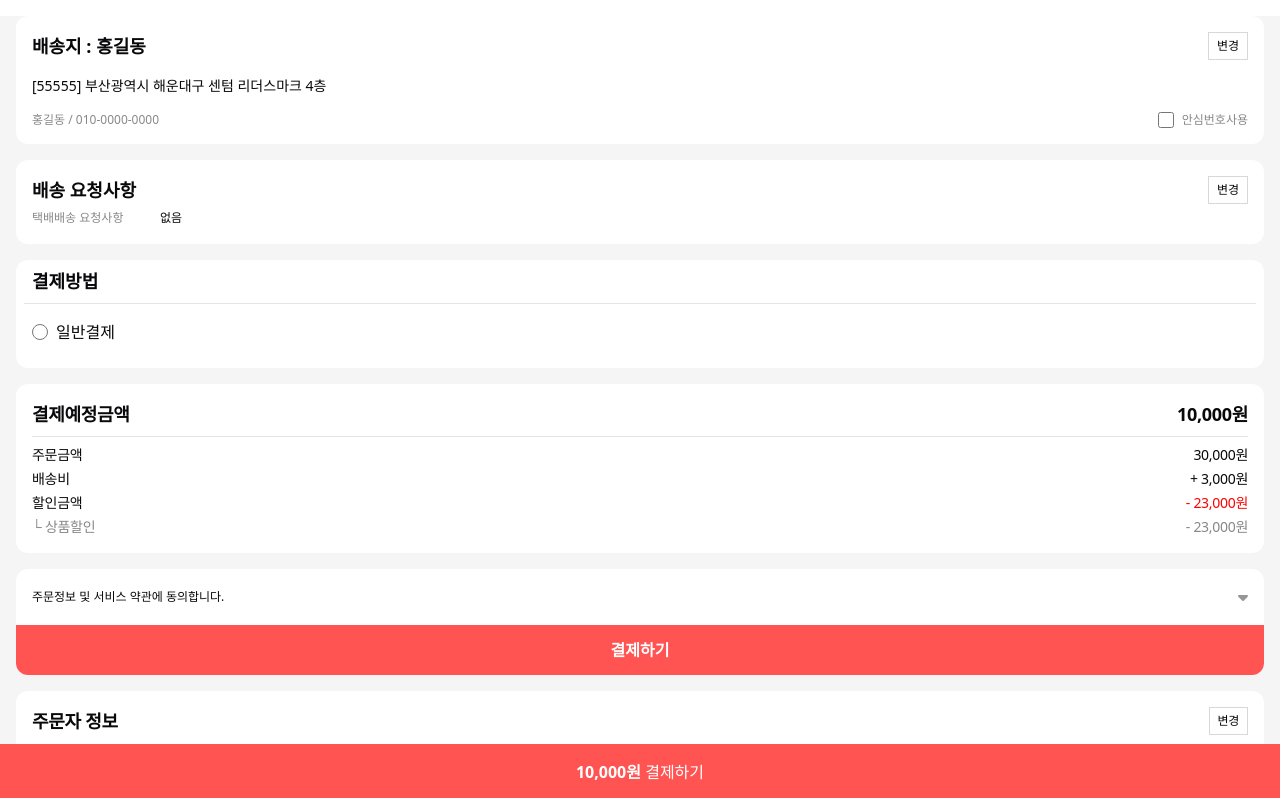
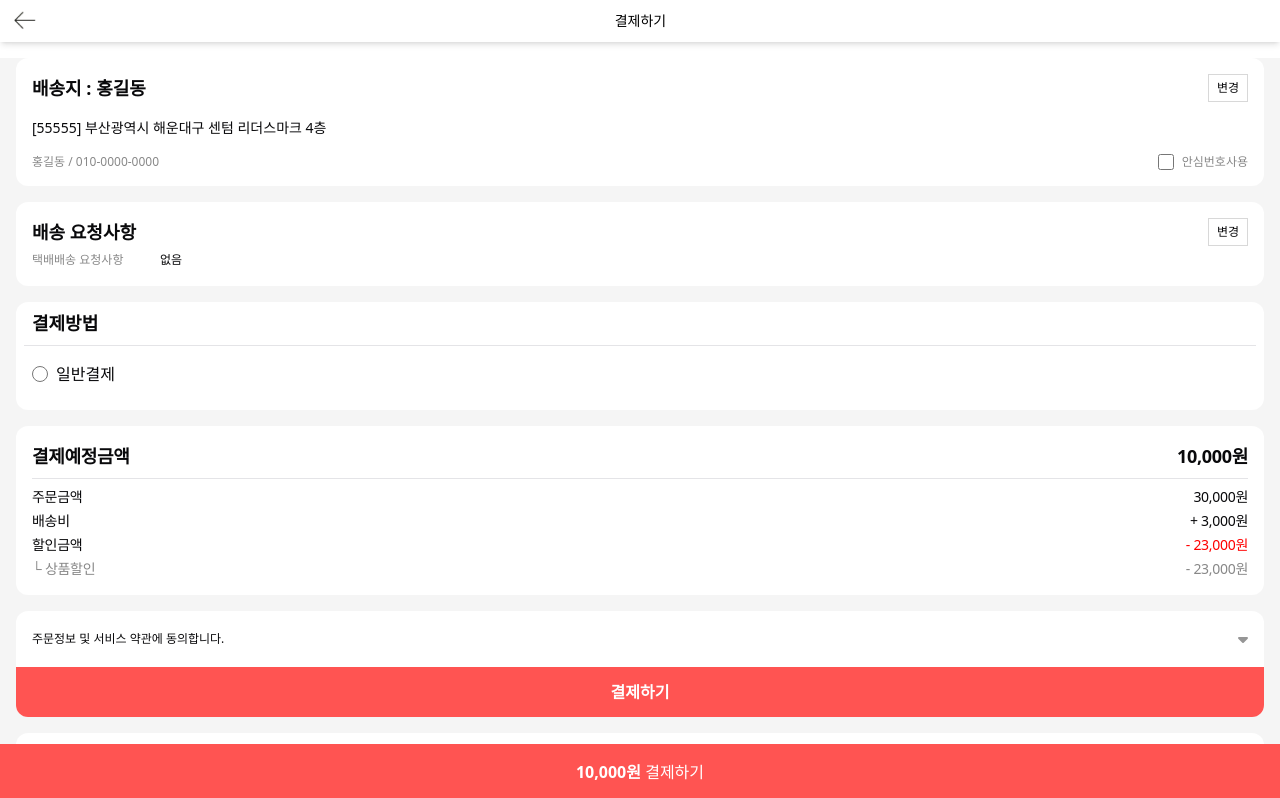
Before and after one commit to 4-ComehereTeam/ssg-client, a Next.js app: page /order in a window 1280 px wide. Shown: the top 798 px of the page. Built offline with nearby package versions, Linux system fonts and the light colour scheme.

Commit message:
feat : header 추가

```diff
--- a/src/app/order/page.tsx
+++ b/src/app/order/page.tsx
@@ -6,6 +6,7 @@ import backArrow from "@/asset/images/backArrow.svg"
 import {useState } from "react";
 import { FontAwesomeIcon } from "@fortawesome/react-fontawesome";
 import { faCaretDown, faCaretUp } from "@fortawesome/free-solid-svg-icons";
+import Header2 from "@/components/Header2";
 
 export default function OrderPage(){
 
@@ -15,7 +16,7 @@ export default function OrderPage(){
     return(
         <>
 
-
+            <Header2 />
             <div className="bg-[#f5f5f5]">
 
                 <div className="bg-white m-4 p-4 rounded-xl">
--- /dev/null
+++ b/src/components/Header2.tsx
@@ -0,0 +1,16 @@
+import Image from "next/image";
+import Link from "next/link";
+import backArrow from "@/asset/images/backArrow.svg"
+
+export default function Header2(){
+    return(
+        <>
+            <div className="flex justify-between pr-[49px] w-full h-[42px] text-sm text-center text-black whitespace-nowrap shadow-md sticky top-0 bg-white">
+                <Link href="#" className="w-[50px] flex item-center justify-center">
+                    <Image loading="lazy" src={backArrow} alt="뒤로가기" />
+                </Link>
+                <div className="flex-auto my-auto">결제하기</div>
+            </div>
+        </>
+    )
+}
```
